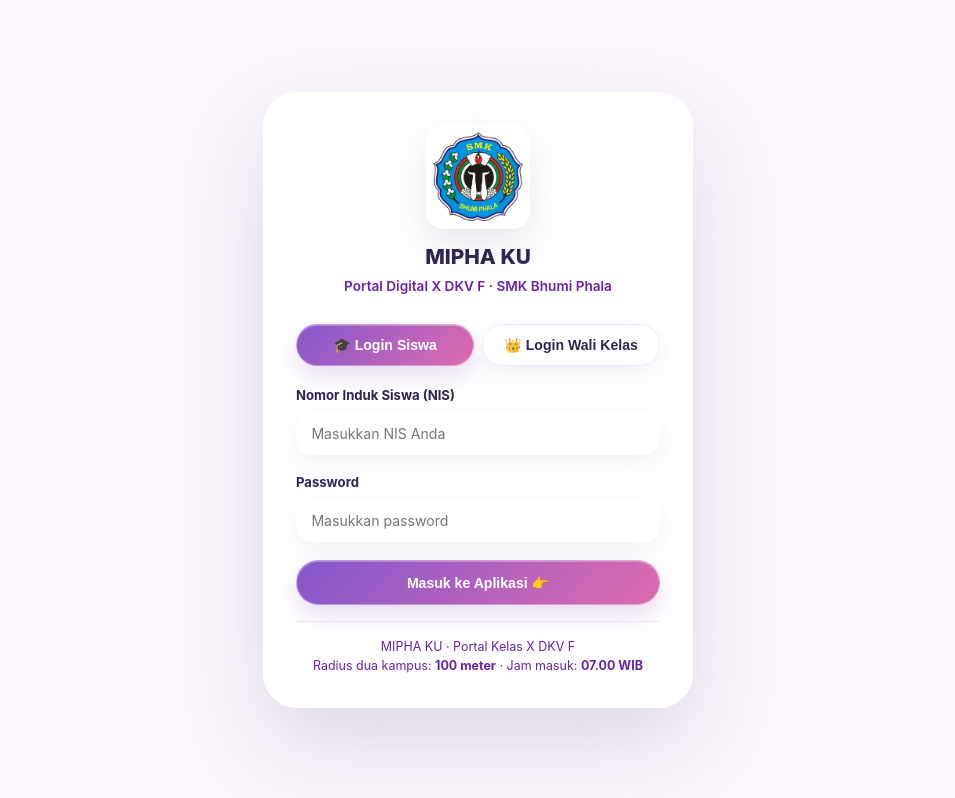
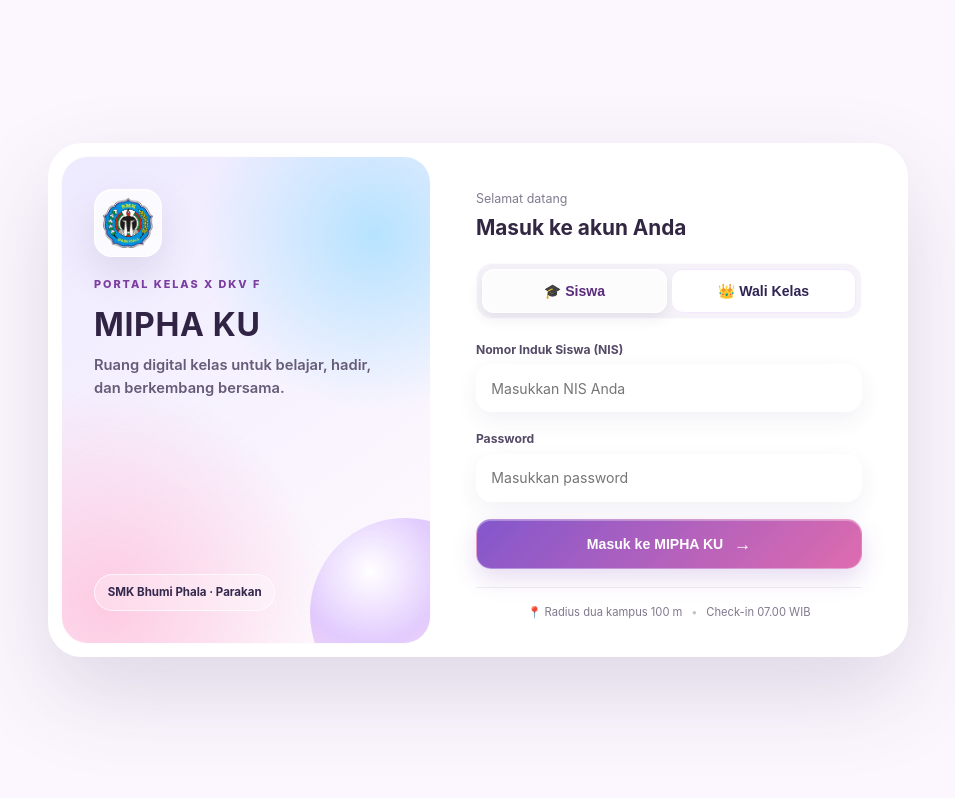
Before and after one commit to hallovinna-oss/Web-App, a website: page index.html in a window 1280 px wide. Shown: the whole page, without its empty margins (162-1117 px from the left). Drawn offline with nearby package versions, Linux system fonts and the light colour scheme.

Commit message:
Redesign login as MIPHA KU glass portal

```diff
--- a/styles.css
+++ b/styles.css
@@ -1280,19 +1280,69 @@
     linear-gradient(145deg,#f5f3fa,#edf1f8 55%,#f8eef5);
 }
 .login-card {
+  width: min(860px, calc(100% - 2rem));
+  max-width: 860px;
+  padding: .75rem;
+  display: grid;
+  grid-template-columns: .9fr 1.1fr;
+  gap: .75rem;
   color: var(--text-main);
-  background: linear-gradient(145deg, rgba(255,255,255,.72), rgba(250,248,255,.46));
+  background: linear-gradient(145deg, rgba(255,255,255,.56), rgba(250,248,255,.28));
   border: 1px solid rgba(255,255,255,.94);
   border-radius: 34px;
   -webkit-backdrop-filter: blur(34px) saturate(155%);
   backdrop-filter: blur(34px) saturate(155%);
   box-shadow: 0 36px 90px rgba(62,50,98,.16), inset 0 1px 0 #fff;
 }
-.login-header h2,.login-header p { color: inherit; }
+.login-brand-panel,.login-form-panel { position: relative; border-radius: 27px; }
+.login-brand-panel {
+  min-height: 430px;
+  padding: 2rem;
+  display: flex;
+  flex-direction: column;
+  justify-content: space-between;
+  overflow: hidden;
+  color: #33284d;
+  background: radial-gradient(circle at 85% 16%,rgba(174,225,255,.88),transparent 34%),radial-gradient(circle at 12% 92%,rgba(255,191,219,.78),transparent 40%),linear-gradient(145deg,rgba(235,230,255,.86),rgba(255,248,252,.62));
+  border: 1px solid rgba(255,255,255,.86);
+}
+.login-brand-panel::after { content:""; position:absolute; width:190px; height:190px; right:-70px; bottom:-65px; border-radius:50%; background:radial-gradient(circle at 32% 28%,#fff,rgba(198,158,255,.56) 38%,rgba(255,168,210,.46) 72%,transparent 74%); filter:blur(.2px); opacity:.9; }
+.login-header { position:relative; z-index:1; align-items:flex-start; text-align:left; }
+.login-header h2 { margin:.45rem 0 .3rem; color:#302344; font-size:2rem; letter-spacing:.02em; }
+.login-header p { max-width:310px; color:#655c78; font-size:.92rem; font-weight:600; line-height:1.6; }
+.login-eyebrow { color:#7b3da0; font-size:.68rem; font-weight:800; letter-spacing:.18em; }
+.login-brand-badge { position:relative; z-index:1; width:max-content; padding:.55rem .8rem; border:1px solid rgba(255,255,255,.72); border-radius:999px; background:rgba(255,255,255,.28); backdrop-filter:blur(12px); font-size:.72rem; font-weight:700; }
 .login-logo {
+  width:68px; height:68px; padding:8px; margin:0 0 .8rem;
   background: rgba(255,255,255,.74);
   border: 1px solid rgba(255,255,255,.96);
   box-shadow: 0 16px 38px rgba(72,58,108,.12), inset 0 1px 0 #fff;
+}
+.login-form-panel { padding:2.1rem 2rem 1.4rem; background:rgba(255,255,255,.34); border:1px solid rgba(255,255,255,.64); }
+.login-welcome { display:flex; flex-direction:column; margin-bottom:1.25rem; color:#827b91; font-size:.78rem; }
+.login-welcome strong { margin-top:.2rem; color:#312743; font-size:1.3rem; }
+.login-role-switch { display:grid; grid-template-columns:1fr 1fr; gap:.3rem; margin-bottom:1.35rem; padding:.3rem; border:1px solid rgba(255,255,255,.72); border-radius:16px; background:rgba(235,230,243,.48); }
+.login-role-switch .btn { min-height:44px; padding:.55rem .65rem; border-radius:12px; box-shadow:none; }
+.login-role-switch .btn-primary { background:rgba(255,255,255,.70); color:#5b2b7c; border:1px solid rgba(255,255,255,.94); box-shadow:0 5px 14px rgba(75,48,101,.10),inset 0 1px 0 #fff; }
+.login-role-switch .btn-secondary { background:transparent; border-color:transparent; }
+.login-form-panel .form-label { color:#554b67; font-size:.76rem; }
+.login-form-panel .form-input { min-height:48px; background:rgba(255,255,255,.50); border-color:rgba(255,255,255,.84); }
+.login-submit { min-height:50px; margin-top:.25rem; padding:.75rem 1rem; border-radius:15px; display:flex; align-items:center; justify-content:center; gap:.65rem; }
+.login-submit span { font-size:1.1rem; transition:transform .2s ease; }
+.login-submit:hover span { transform:translateX(3px); }
+.login-meta { margin-top:1.1rem; padding-top:1rem; border-top:1px solid rgba(98,83,119,.10); color:#80788e; font-size:.7rem; text-align:center; }
+.login-meta span { margin:0 .35rem; opacity:.45; }
+
+@media (max-width: 720px) {
+  .login-card { width:min(430px,calc(100% - 1rem)); grid-template-columns:1fr; padding:.5rem; gap:.5rem; border-radius:28px; }
+  .login-brand-panel { min-height:auto; padding:1.15rem 1.25rem; border-radius:22px; }
+  .login-header { display:grid; grid-template-columns:56px 1fr; column-gap:.8rem; align-items:center; }
+  .login-logo { width:56px; height:56px; margin:0; grid-row:1 / 4; }
+  .login-eyebrow { font-size:.58rem; }
+  .login-header h2 { margin:.15rem 0 0; font-size:1.45rem; }
+  .login-header p { margin-top:.2rem; font-size:.72rem; line-height:1.35; }
+  .login-brand-badge,.login-brand-panel::after { display:none; }
+  .login-form-panel { padding:1.25rem 1rem 1rem; border-radius:22px; }
 }
 
 @media (min-width: 1024px) {
```
Also changed, not shown: app.js.
